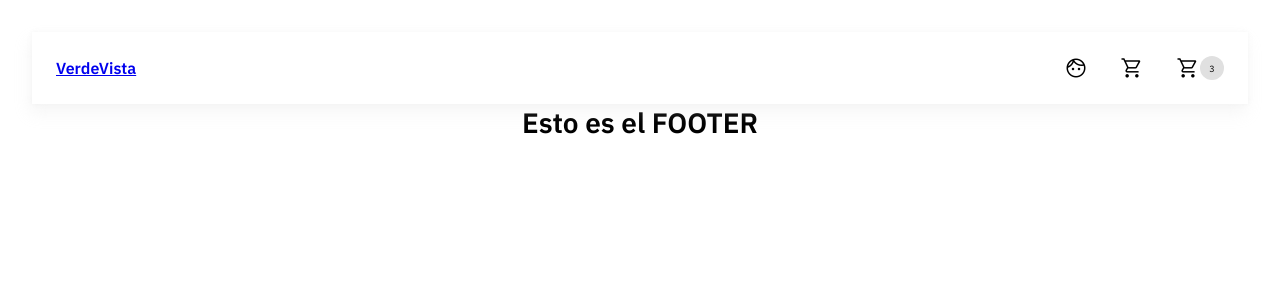
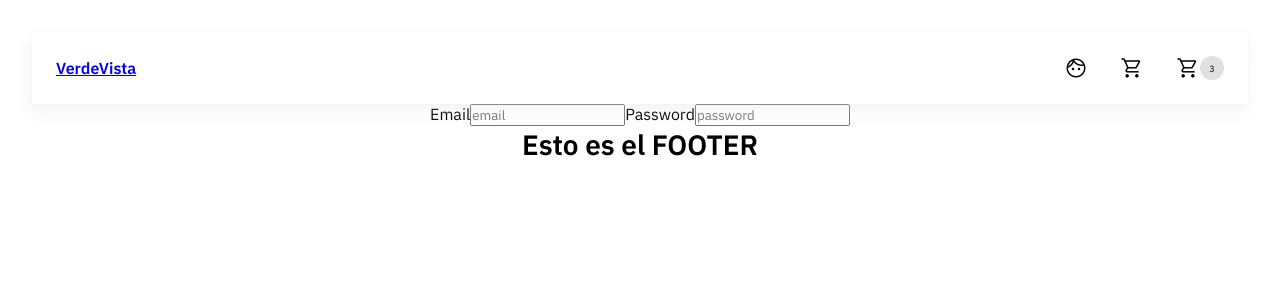
Before and after one commit to Cocera/VerdeVista_frontend_ecommerce, a React (Vite) app: page /login in a window 1280 px wide. Shown: the top 300 px of the page. Built offline with nearby package versions, Linux system fonts and the light colour scheme.

Commit message:
components => authentication, Login added

```diff
--- a/src/App.jsx
+++ b/src/App.jsx
@@ -5,6 +5,7 @@ import { ProductProvider } from './context/ProductContext/ProductState.jsx';
 import Home from './components/Home/Home.jsx';
 import Header from './components/Header/Header.jsx';
 import Footer from './components/Footer/Footer.jsx';
+import Login from './components/Authentication/Login/Login.jsx';
 
 function App() {
 
@@ -15,6 +16,7 @@ function App() {
         < Header />
         < Routes>
           < Route path="/" element={<Home />} />
+          < Route path="/login" element={<Login />} />
         </Routes>
         < Footer />
       </ProductProvider>
--- /dev/null
+++ b/src/components/Authentication/Login/Login.jsx
@@ -0,0 +1,16 @@
+import './Login.scss';
+
+const Login = () => {
+    return (
+        <>
+        <form>
+            <label for="email">Email</label>
+            <input type="email" id="email" name="email" placeholder='email' />
+            <label for="password">Password</label>
+            <input type="password" id="password" name="password" placeholder='password' />
+        </form>
+        </>
+    );
+};
+
+export default Login;
--- /dev/null
+++ b/src/components/Authentication/Login/Login.scss
@@ -0,0 +1 @@
+@import '../../../colors.scss';
--- /dev/null
+++ b/src/components/Authentication/Signup/Signup.scss
@@ -0,0 +1 @@
+@import '../../../colors.scss';
```
Also changed, not shown: src/components/Authentication/Signup/Signup.jsx (added, +10 -0 lines).
